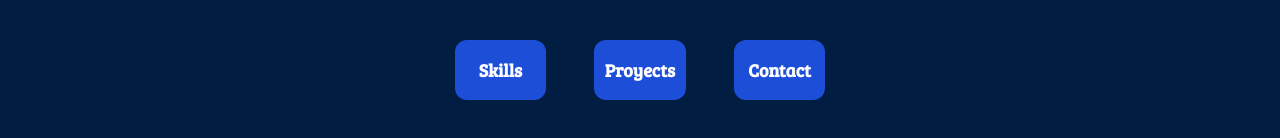
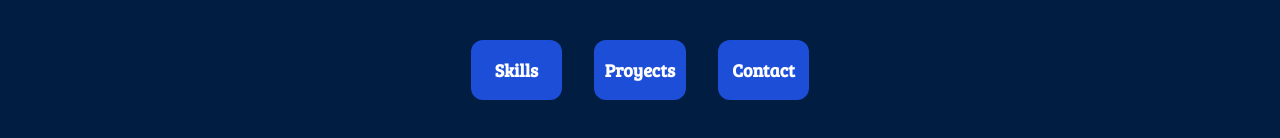
Before and after one commit to luismagnum/portafolio, a React (Create React App) app: page / in a window 1280 px wide. Shown: the top 138 px of the page. Built offline with nearby package versions, Linux system fonts and the light colour scheme.

Commit message:
margin left

```diff
--- a/src/App.js
+++ b/src/App.js
@@ -13,7 +13,7 @@ import github from './assets/images/github.svg';
 function App() {
   return (
   <div className=' h-screen-500 grid place-items-center justify-center'>
-      <div className=' grid grid-cols-3 gap-12 mt-10'>
+      <div className=' grid grid-cols-3 gap-8 mt-10'>
         <button type='button' className='active:scale-[.98] active:duration-75 hover:scale-[1.01] ease-in-out transition-
          all px-4 py-3 rounded-xl  bg-blue-700 text-white text-lg font-bold'>
           <a href='#Seccion1'>Skills</a>
@@ -46,7 +46,7 @@ function App() {
         <section className='grid place-items-center justify-center pt-12' id='Seccion2'>
         <h2 className='text-white text-3xl font-bold py-2'>PROYECTS</h2>
         </section>
-         <div className='grid grid-cols-1 md:grid-cols-2 lg:grid-cols-3 gap-8'>
+         <div className='grid grid-cols-1 ml-2 odd:md:grid-cols-2 lg:grid-cols-3 gap-8'>
        <section className='bg-#011d41 h-screen flex justify-center items-center gap-x-16 text-white'>
        <div className='w-[300px] h-[420px] bg-transparent cursor-pointer group perspective'>
         <div className='relative preserve-3d group-hover:my-rotate-y-180 w-full h-full duration-1000'>
```
